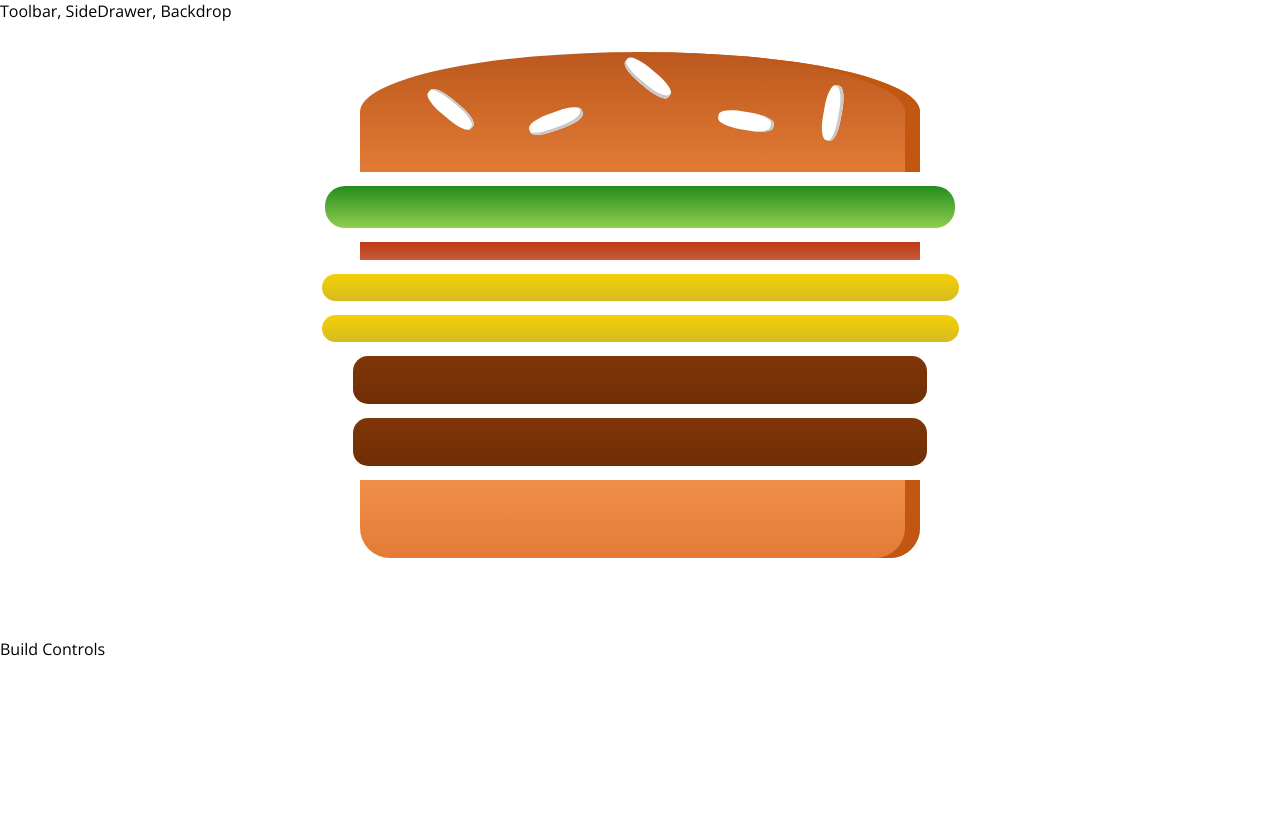
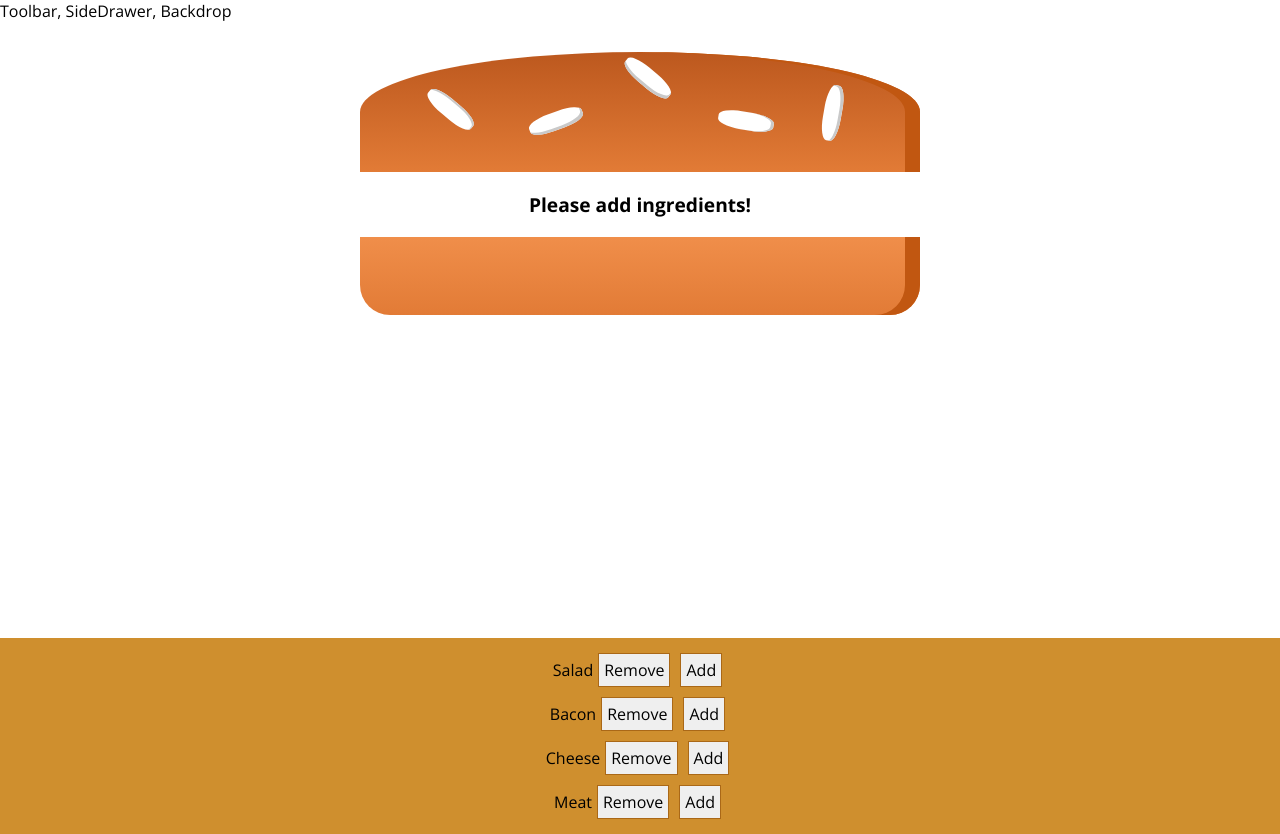
Before and after one commit to IuriiZhuk/react-burger, a React app: page / in a window 1280 px wide. Before the commit the page ends 800 px from the top, so only its background shows below. Built offline with nearby package versions, Linux system fonts and the light colour scheme.

Commit message:
Add logic for Add && Remove Buttons in BrgerControls

```diff
--- /dev/null
+++ b/src/components/Burger/BuildControls/BuildControl/BuildControl.css
@@ -0,0 +1,17 @@
+.BuildControl {
+  display: flex;
+  justify-content: space-between;
+  align-items: center;
+  margin: 5px 0;
+}
+
+.BuildControl button {
+  display: block;
+  font: inherit;
+  padding: 5px;
+  margin: 0 5px;
+  width: 80%;
+  border: 1px solid #aa6817;
+  cursor: pointer;
+  outline: none;
+}
--- /dev/null
+++ b/src/components/Burger/BuildControls/BuildControl/BuildControl.js
@@ -0,0 +1,13 @@
+import React from 'react';
+
+import classes from './BuildControl.css';
+
+const BuildControl = props => (
+  <div className={classes.BuildControl}>
+    <div>{props.label}</div>
+    <button onClick={props.ingredientRemoved}>Remove</button>
+    <button onClick={props.ingredientAdded}>Add</button>
+  </div>
+);
+
+export default BuildControl;
--- /dev/null
+++ b/src/components/Burger/BuildControls/BuildControls.css
@@ -0,0 +1,10 @@
+.BuildControls {
+  width: 100%;
+  background: #cf8f2e;
+  display: flex;
+  flex-flow: column;
+  align-items: center;
+  box-shadow: 0 2px 1px #ccc;
+  margin: auto;
+  padding: 10px 0;
+}
--- /dev/null
+++ b/src/components/Burger/BuildControls/BuildControls.js
@@ -0,0 +1,26 @@
+import React from 'react';
+
+import classes from './BuildControls.css';
+import BuildControl from './BuildControl/BuildControl';
+
+const controls = [
+  { label: 'Salad', type: 'salad' },
+  { label: 'Bacon', type: 'bacon' },
+  { label: 'Cheese', type: 'cheese' },
+  { label: 'Meat', type: 'meat' },
+];
+
+const BuildControls = props => (
+  <div className={classes.BuildControls}>
+    {controls.map(ctrl => (
+      <BuildControl
+        key={ctrl.label}
+        label={ctrl.label}
+        ingredientAdded={() => props.ingredientAdded(ctrl.type)}
+        ingredientRemoved={() => props.ingredientRemove(ctrl.type)}
+      />
+    ))}
+  </div>
+);
+
+export default BuildControls;
--- a/src/components/Burger/Burger.js
+++ b/src/components/Burger/Burger.js
@@ -4,11 +4,18 @@ import classes from './Burger.css';
 import BurgerIngridient from './BurgerIngridient/BurgerIngridient';
 
 const Burger = props => {
-  const transformedIngredients = Object.keys(props.ingredients).map(igKey => {
-    return [...Array(props.ingredients[igKey])].map((_, i) => {
-      return <BurgerIngridient key={igKey + 1} type={igKey} />;
-    });
-  });
+  let transformedIngredients = Object.keys(props.ingredients)
+    .map(igKey => {
+      return [...Array(props.ingredients[igKey])].map((_, i) => {
+        return <BurgerIngridient key={igKey + 1} type={igKey} />;
+      });
+    })
+    .reduce((arr, el) => {
+      return arr.concat(el);
+    }, []);
+  if (transformedIngredients.length === 0) {
+    transformedIngredients = <p>Please add ingredients!</p>;
+  }
 
   return (
     <div className={classes.Burger}>
--- a/src/containers/BurgerBuilder/BurgerBuilder.js
+++ b/src/containers/BurgerBuilder/BurgerBuilder.js
@@ -2,22 +2,73 @@ import React, { Component } from 'react';
 
 import Auxiliary from '../../hoc/Auxiliary';
 import Burger from '../../components/Burger/Burger';
+import BuildControls from '../../components/Burger/BuildControls/BuildControls';
+
+const INGREDIENT_PRICES = {
+  salad: 0.5,
+  bacon: 0.7,
+  cheese: 0.4,
+  meat: 3,
+};
 
 class BurgerBuilder extends Component {
   state = {
     ingredients: {
-      salad: 1,
-      bacon: 1,
-      cheese: 2,
-      meat: 2,
+      salad: 0,
+      bacon: 0,
+      cheese: 0,
+      meat: 0,
     },
+    totalPrice: 5,
+  };
+
+  addIngredientHadler = type => {
+    const oldCount = this.state.ingredients[type];
+    const updatedCount = oldCount + 1;
+    const updatedIngredients = {
+      ...this.state.ingredients,
+    };
+    updatedIngredients[type] = updatedCount;
+
+    const priceAddition = INGREDIENT_PRICES[type];
+    const oldPrice = this.state.totalPrice;
+    const newPrice = oldPrice + priceAddition;
+
+    this.setState({
+      ingredients: updatedIngredients,
+      totalPrice: newPrice,
+    });
+  };
+
+  removeIngredientHadler = type => {
+    const oldCount = this.state.ingredients[type];
+    if (oldCount <= 0) {
+      return;
+    }
+    const updatedCount = oldCount - 1;
+    const updatedIngredients = {
+      ...this.state.ingredients,
+    };
+    updatedIngredients[type] = updatedCount;
+
+    const priceDeduction = INGREDIENT_PRICES[type];
+    const oldPrice = this.state.totalPrice;
+    const newPrice = oldPrice - priceDeduction;
+
+    this.setState({
+      ingredients: updatedIngredients,
+      totalPrice: newPrice,
+    });
   };
 
   render() {
     return (
       <Auxiliary>
         <Burger ingredients={this.state.ingredients} />
-        <div> Build Controls </div>
+        <BuildControls
+          ingredientAdded={this.addIngredientHadler}
+          ingredientRemove={this.removeIngredientHadler}
+        />
       </Auxiliary>
     );
   }
```
